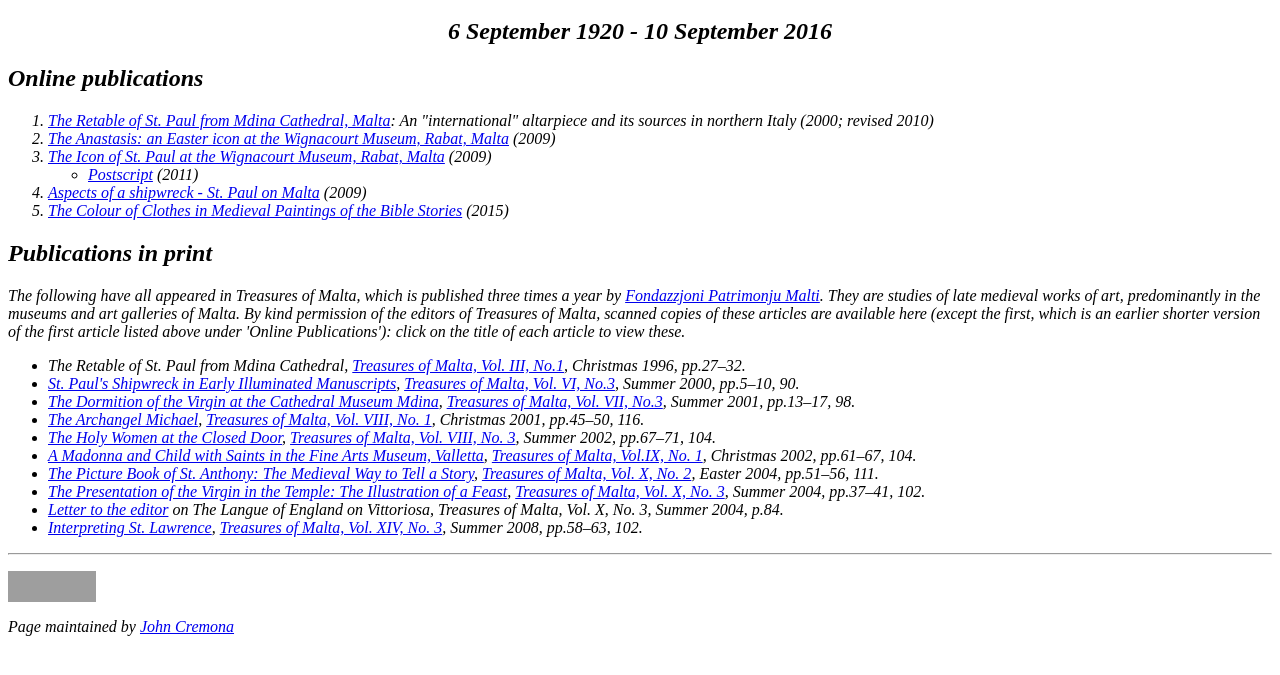
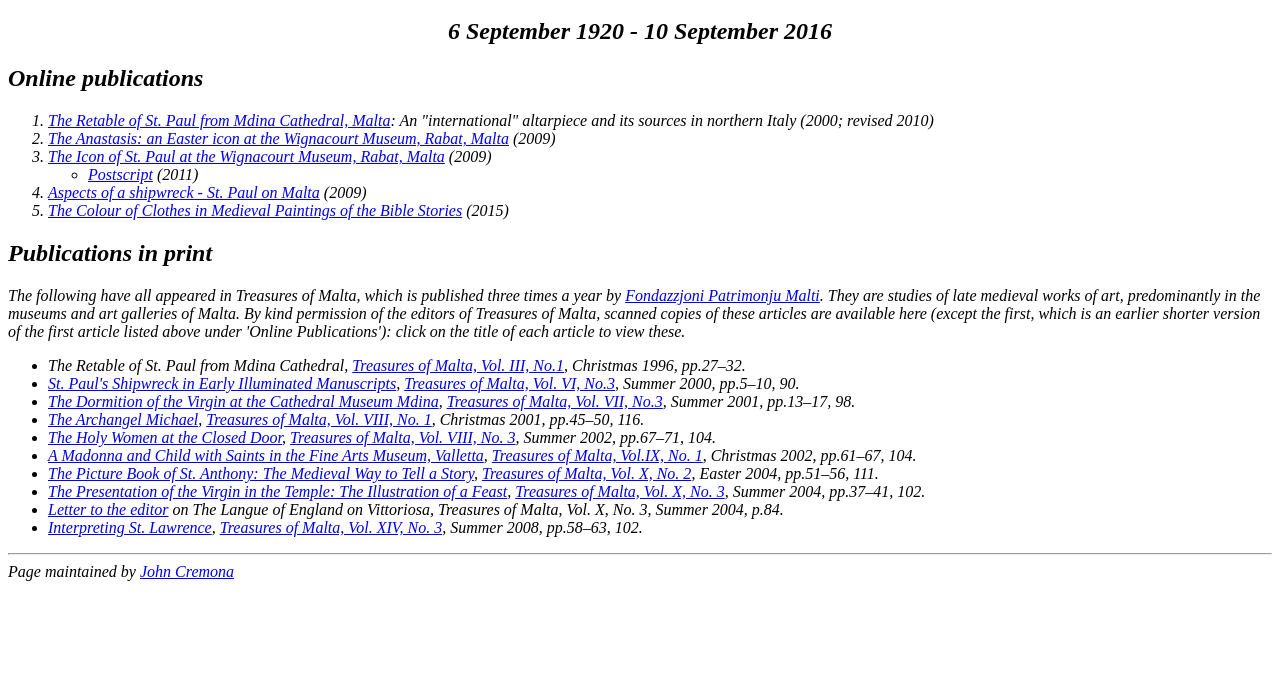
Before and after one commit to JohnCremona/JoannaLace, a plain HTML site: page index.html in a window 1280 px wide. Shown: the part 95-770 px from the top of the page. Drawn offline with Linux system fonts and the light colour scheme; grey boxes are pictures that could not be loaded.

Commit message:
removed html validator links

```diff
--- a/index.html
+++ b/index.html
@@ -116,12 +116,6 @@ Vol. XIV, No. 3</a>, Summer 2008, pp.58&#8211;63, 102.
 
 <hr>
 
-<p>
-    <a href="http://validator.w3.org/check?uri=referer"><img
-        src="http://www.w3.org/Icons/valid-html401"
-        alt="Valid HTML 4.01 Transitional" height="31" width="88"></a>
-  </p>
-
 Page maintained by <a href="mailto:john.cremona@gmail.com">John Cremona</a>
 </body>
 </html>
```
Also changed, not shown: Retable/retable.html (+0 -6 lines).
